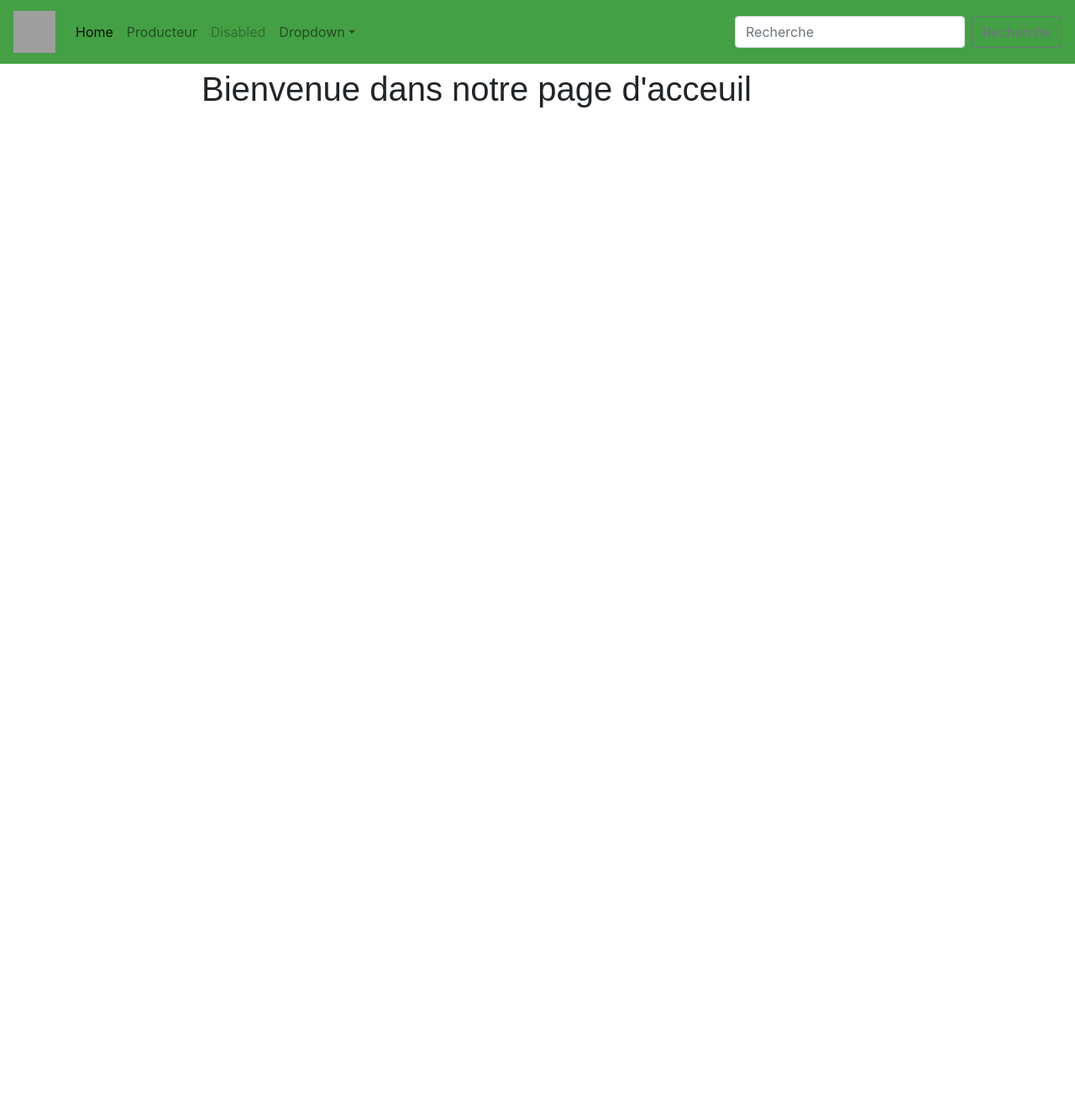
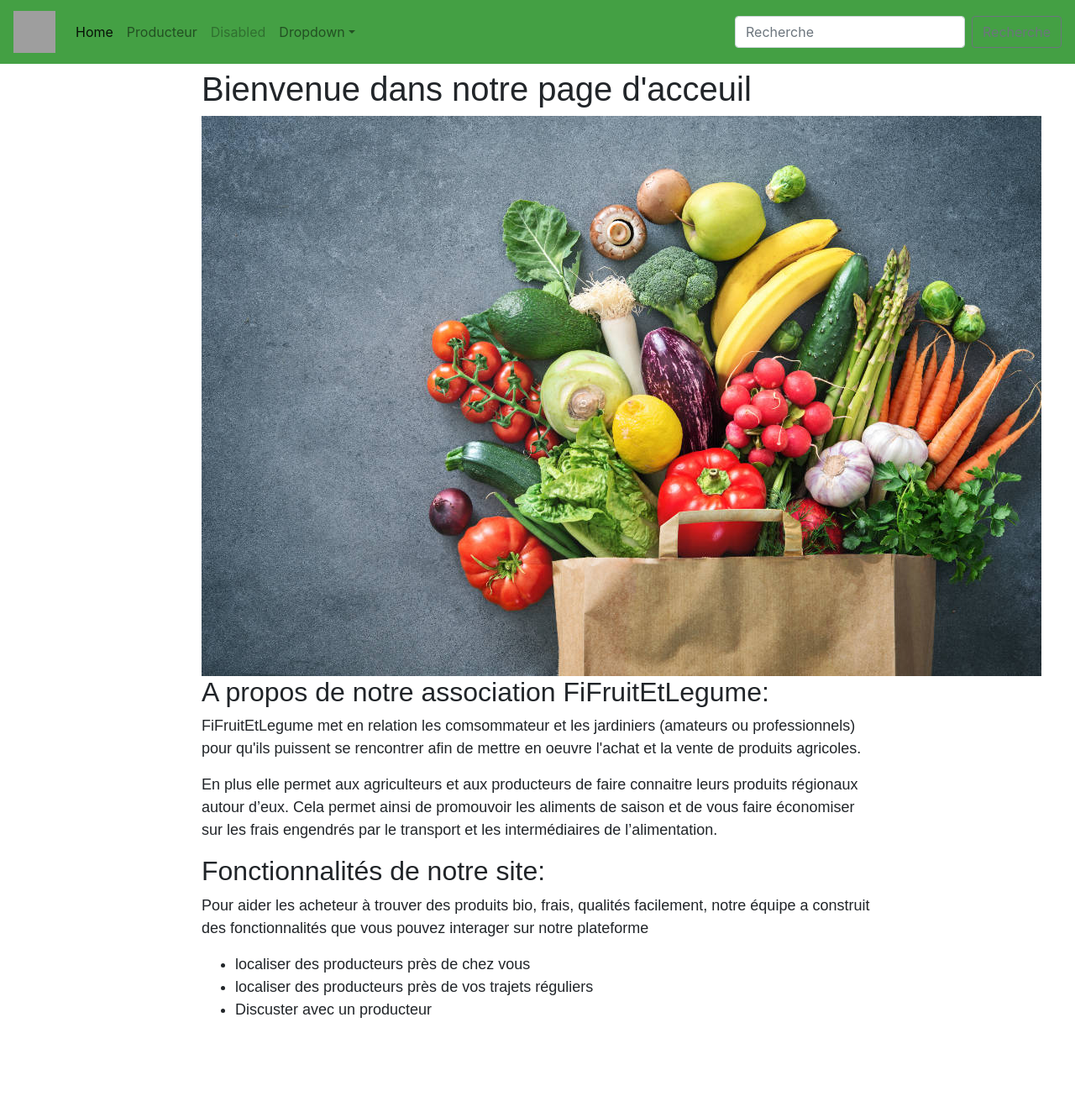
Before and after one commit to Gael-Mousset/FiFruitEtLegume, a Symfony app: template FiFruitEtLegume/templates/Index/index.html.twig in a window 1280 px wide. Shown: the whole page at 84% size. Before the commit the page ends 128 px from the top, so only its background shows below. Run offline with Twig, Linux system fonts and the light colour scheme; the template is opened without the code that fills it, so the values that code supplies are empty; some libraries are stand-ins or nearby versions; grey boxes are pictures that could not be loaded.

Commit message:
mettre a jour 1 pour la page d'acceuil

```diff
--- a/FiFruitEtLegume/templates/Index/index.html.twig
+++ b/FiFruitEtLegume/templates/Index/index.html.twig
@@ -10,5 +10,17 @@
 
 <div class="example-wrapper">
     <h1>Bienvenue dans notre page d'acceuil</h1>
+    <img src="../../public/fruits-legumes.jpg">
+    <h2>A propos de notre association FiFruitEtLegume:</h2>
+    <p>FiFruitEtLegume met en relation les comsommateur et les jardiniers (amateurs ou professionnels) pour qu'ils puissent se rencontrer afin de mettre en oeuvre l'achat et la vente de produits agricoles.</p>
+    <p>En plus elle permet aux agriculteurs et aux producteurs de faire connaitre leurs produits régionaux autour d’eux. Cela permet ainsi de promouvoir les aliments de saison et de vous faire économiser sur les frais engendrés par le transport et les intermédiaires de l’alimentation.</p>
+
+    <h2>Fonctionnalités de notre site:</h2>
+    <p>Pour aider les acheteur à trouver des produits bio, frais, qualités facilement, notre équipe a construit des fonctionnalités que vous pouvez interager sur notre plateforme</p>
+    <ul>
+        <li>localiser des producteurs près de chez vous</li>
+        <li>localiser des producteurs près de vos trajets réguliers </li>
+        <li>Discuster avec un producteur</li>
+    </ul>
 </div>
 {% endblock %}
```
Also changed, not shown: FiFruitEtLegume/public/fruits-legumes.jpg (added).
